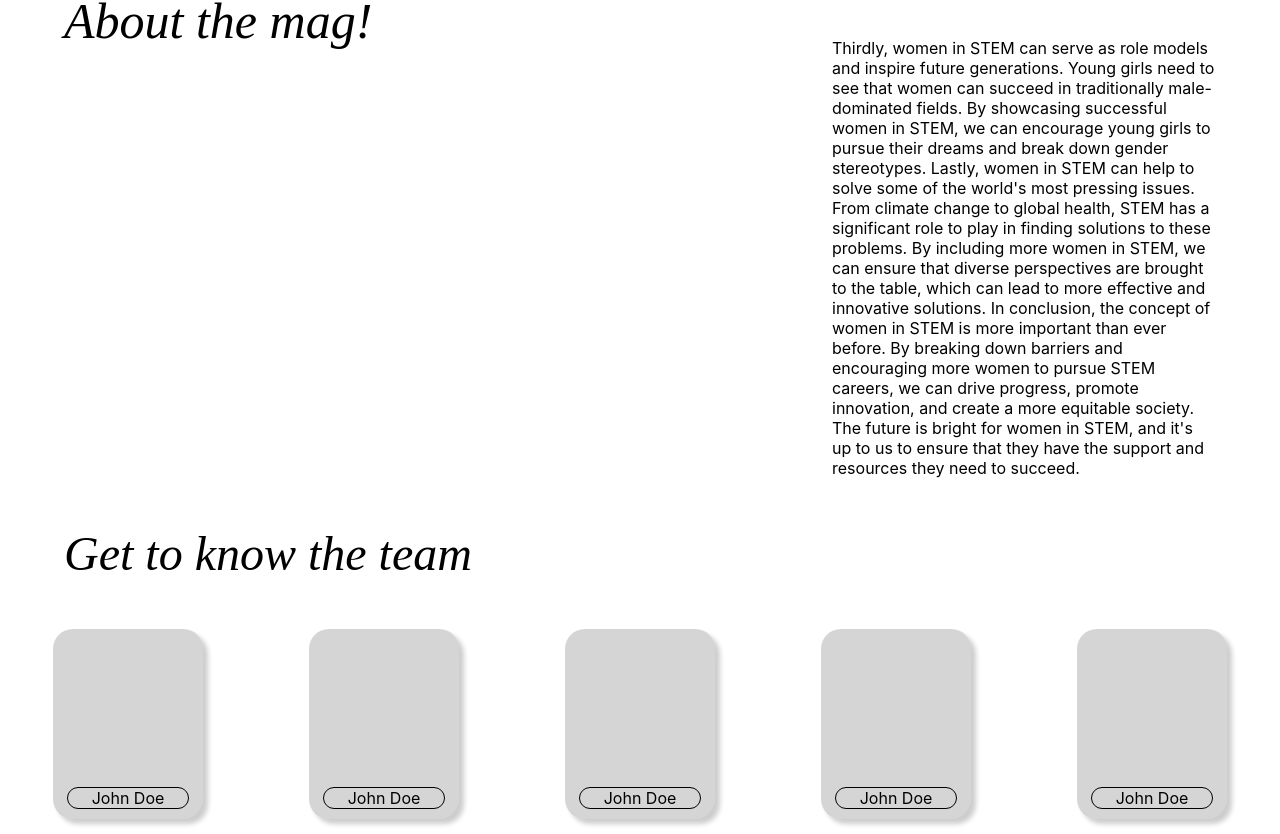
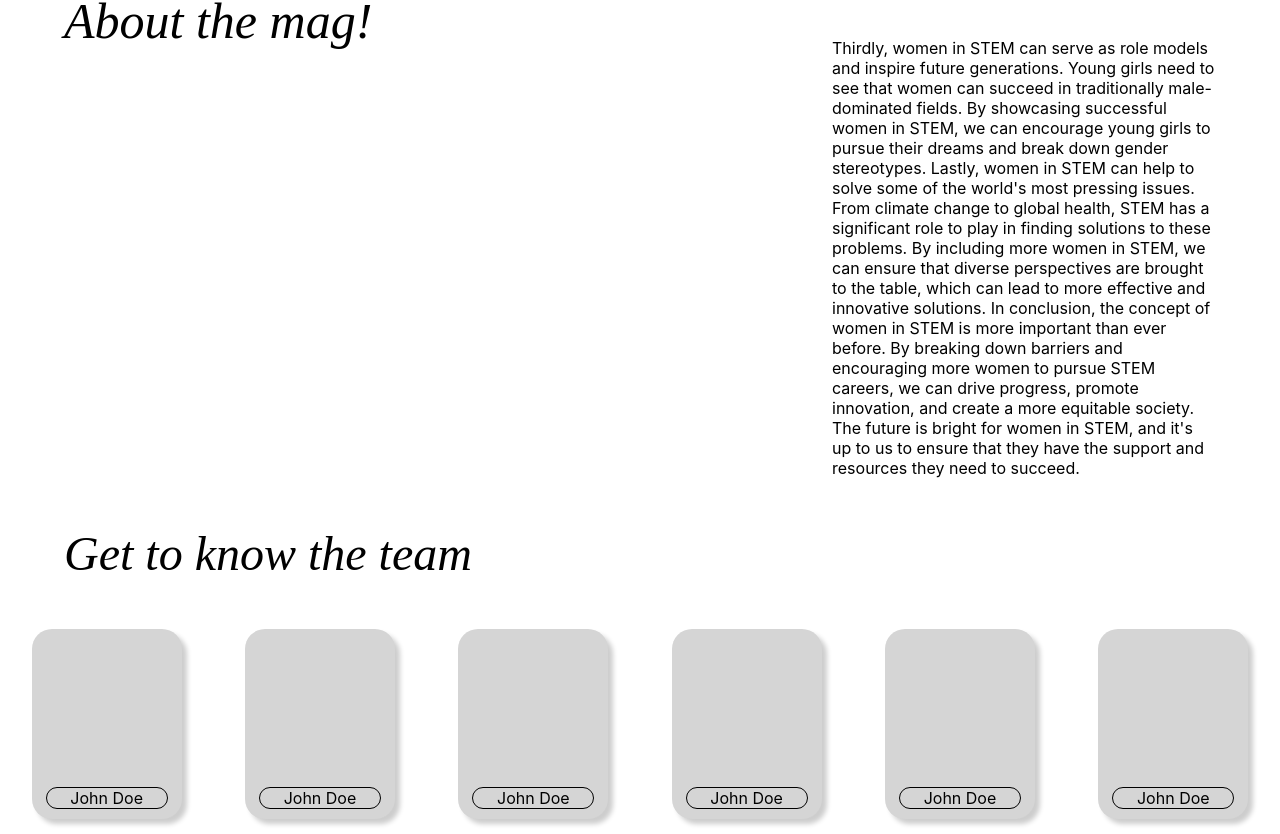
Before and after one commit to foresightmag/foresight, a React (Create React App) app: page / in a window 1280 px wide. Shown: the part 872-1706 px from the top of the page. Built offline with nearby package versions, Linux system fonts and the light colour scheme.

Commit message:
Test Push to Dev
add one more card component

```diff
--- a/src/App.js
+++ b/src/App.js
@@ -27,8 +27,8 @@ function App() {
         <Card name="John Doe"/>
         <Card name="John Doe"/>
         <Card name="John Doe"/>
+        <Card name="John Doe"/>
       </div>
-
     </div>
   );
 }
```
